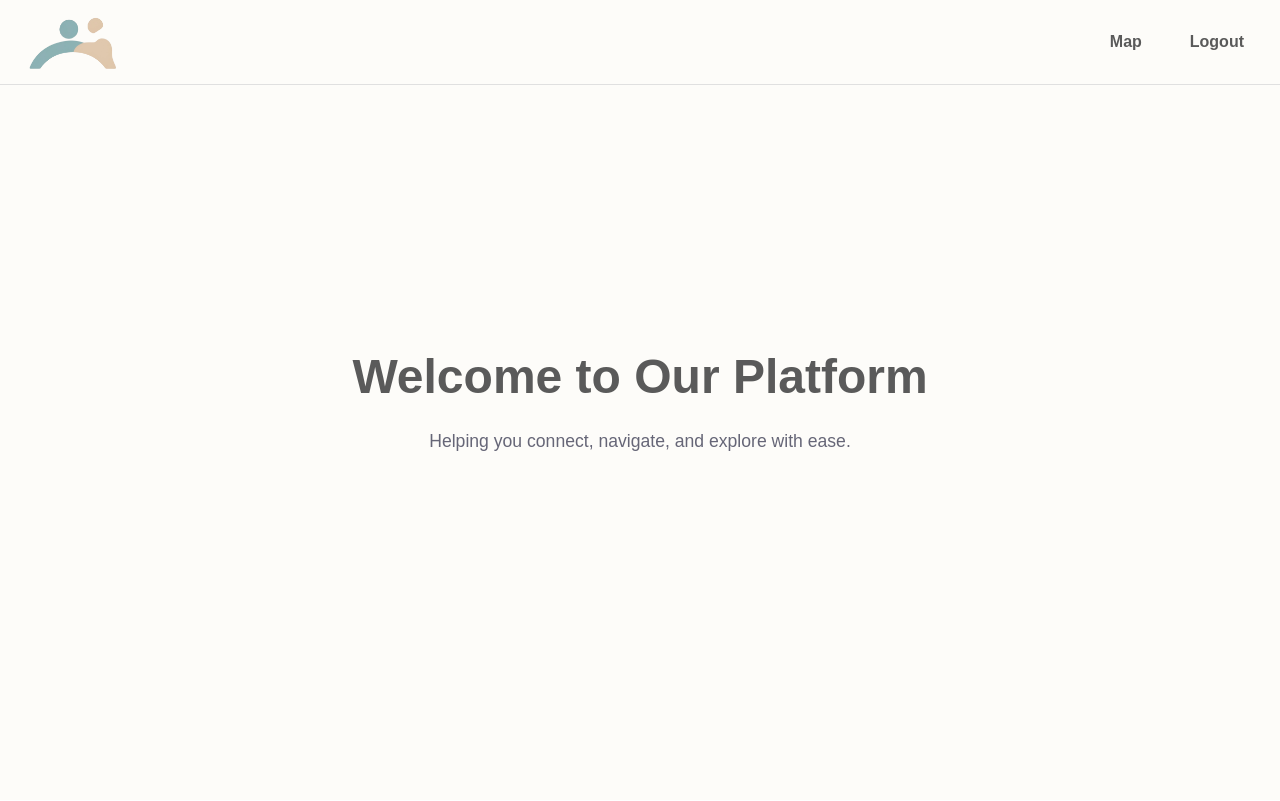
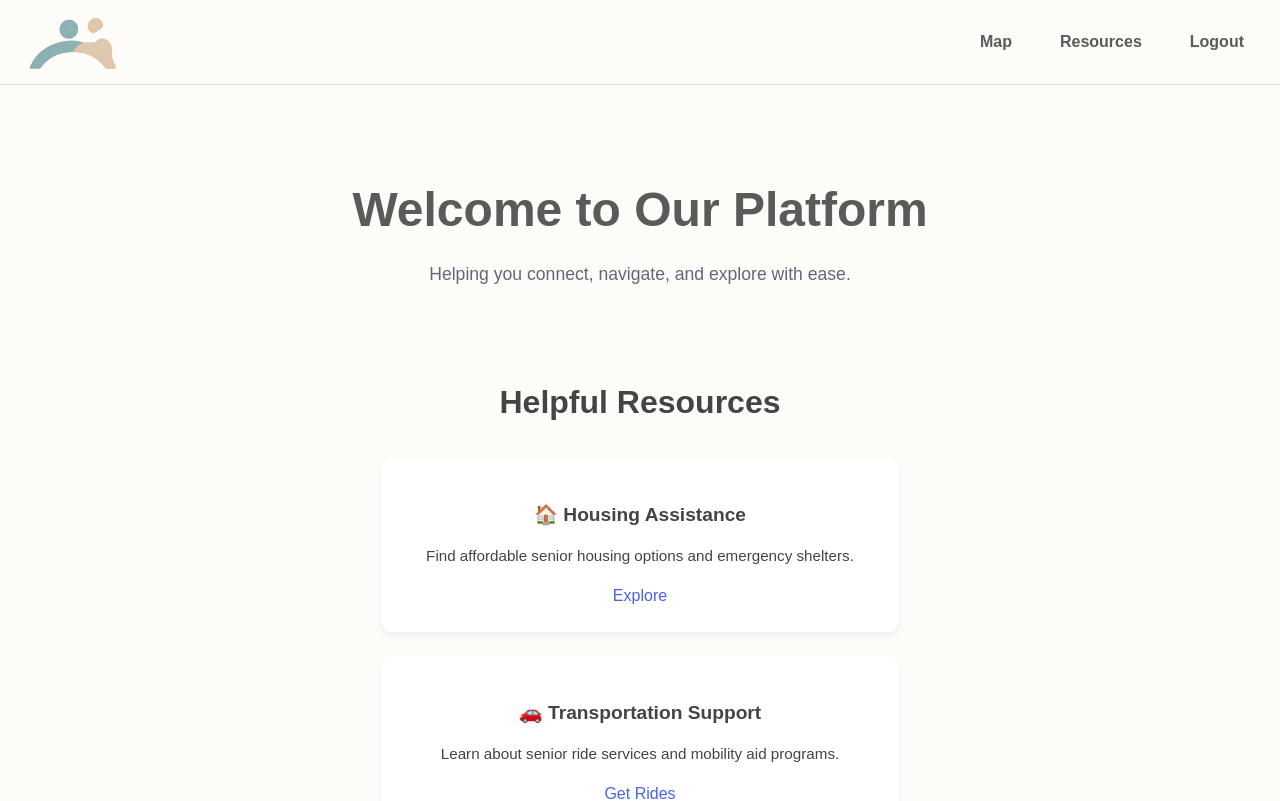
Before and after one commit to lbanue11/CS3337-ELDEREASE, a React (Vite) app in the folder front/: page /home in a window 1280 px wide. Shown: the top 801 px of the page. Built offline with nearby package versions, Linux system fonts and the light colour scheme.

Commit message:
Added a resource section in the home pg

```diff
--- a/front/src/Home.jsx
+++ b/front/src/Home.jsx
@@ -26,6 +26,13 @@ const Home = () => {
           <Link to="/map" onClick={() => setMenuOpen(false)}>
             Map
           </Link>
+          <a
+            href="#helpful-resources"
+            onClick={() => setMenuOpen(false)}
+            className="nav-link"
+          >
+            Resources
+          </a>
           <button
             onClick={() => {
               setMenuOpen(false);
@@ -42,6 +49,32 @@ const Home = () => {
         <p className="tagline-style">
           Helping you connect, navigate, and explore with ease.
         </p>
+
+        {/* Helpful Resources */}
+        <section className="resources-section">
+          <h2 id="helpful-resources">Helpful Resources</h2>
+          <div className="resources-grid">
+            <div className="resource-card">
+              <h3>🏠 Housing Assistance</h3>
+              <p>
+                Find affordable senior housing options and emergency shelters.
+              </p>
+              <Link to="/home">Explore</Link>
+            </div>
+
+            <div className="resource-card">
+              <h3>🚗 Transportation Support</h3>
+              <p>Learn about senior ride services and mobility aid programs.</p>
+              <Link to="/home">Get Rides</Link>
+            </div>
+
+            <div className="resource-card">
+              <h3>☎️ Hotlines & Safety</h3>
+              <p>Contact elder abuse hotlines or mental health support.</p>
+              <Link to="/home">See Hotlines</Link>
+            </div>
+          </div>
+        </section>
       </main>
     </>
   );
--- a/front/src/home.css
+++ b/front/src/home.css
@@ -14,11 +14,15 @@
   height: 60px;
   font-family: "Nunito", sans-serif;
 }
+
 /* Logo */
 .home-logo {
   display: flex;
   align-items: center;
   height: 75px;
+}
+.home-intro-container {
+  padding-top: 120px; /* Adjust this value based on your header height */
 }
 
 /* Navigation Links */
@@ -64,7 +68,63 @@
   color: #5a5a5a;
 }
 
-/* Responsive Styles */
+/* Helpful Resources (Apply on all screen sizes) */
+.resources-section {
+  margin: 3rem auto;
+  padding: 1rem;
+  max-width: 1100px;
+  width: 90%;
+}
+
+.resources-section h2 {
+  text-align: center;
+  font-size: 2rem;
+  margin-bottom: 2rem;
+}
+
+.resources-grid {
+  display: grid;
+  grid-template-columns: repeat(auto-fit, minmax(280px, 1fr));
+  gap: 1.5rem;
+}
+
+.resource-card {
+  background-color: #fff;
+  border-radius: 12px;
+  padding: 1.5rem;
+  box-shadow: 0 4px 10px rgba(0, 0, 0, 0.05);
+  text-align: center;
+  transition: transform 0.2s ease;
+}
+
+.resource-card:hover {
+  transform: translateY(-4px);
+}
+
+.resource-card h3 {
+  font-size: 1.2rem;
+  margin-bottom: 0.75rem;
+}
+
+.resource-card p {
+  font-size: 0.95rem;
+  margin-bottom: 1rem;
+  color: #444;
+}
+
+.resource-card a {
+  color: #4a63e7;
+  text-decoration: none;
+  font-weight: 500;
+}
+
+.resource-card a:hover {
+  text-decoration: underline;
+}
+#helpful-resources {
+  scroll-margin-top: 100px; /* adjust this based on your header height */
+}
+/* Responsive Navigation */
 @media (max-width: 768px) {
   .nav {
     display: none;
```
Also changed, not shown: 1 other file (tests, documents, lock files or other folders).
